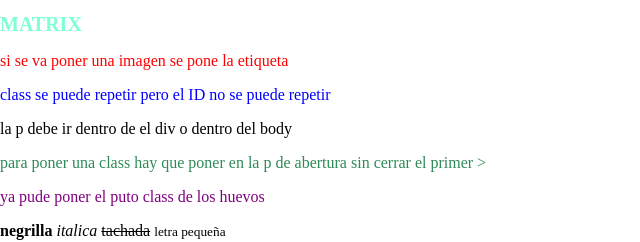
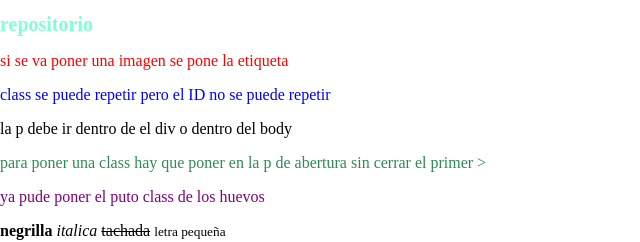
Before and after one commit to tommymasmela/first-exercise, a plain HTML site: page index.html in a window 1280 px wide. Shown: the top 242 px of the page, 0-640 px from the left. Drawn offline with Linux system fonts and the light colour scheme.

Commit message:
cambiando a la palabra matrix por repositorio

```diff
--- a/index.html
+++ b/index.html
@@ -7,7 +7,7 @@
   <link rel="stylesheet" href="style.css">
 </head>
 <body>
-  <h1>MATRIX</h1>
+  <h1>repositorio</h1>
   <div>
     <div>
     <p class="papas">si se va poner una imagen se pone la etiqueta </p>
```
